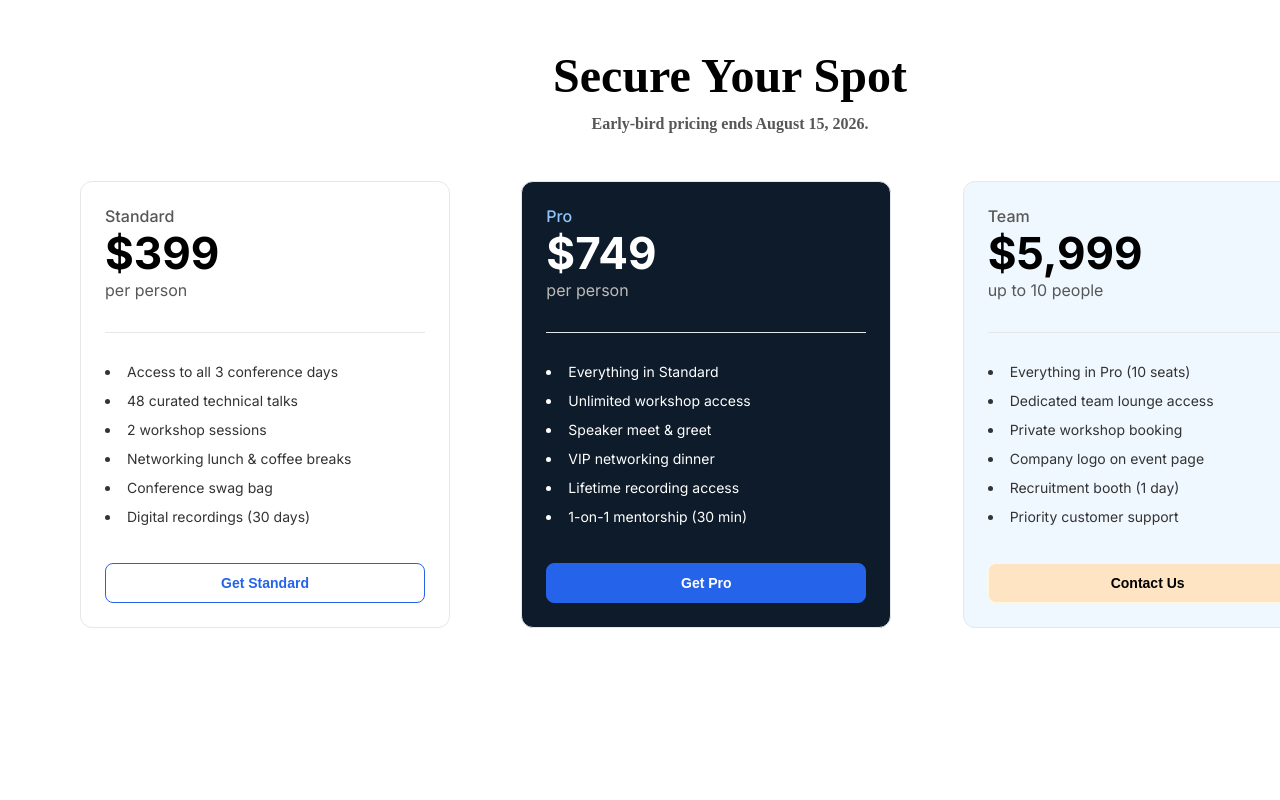
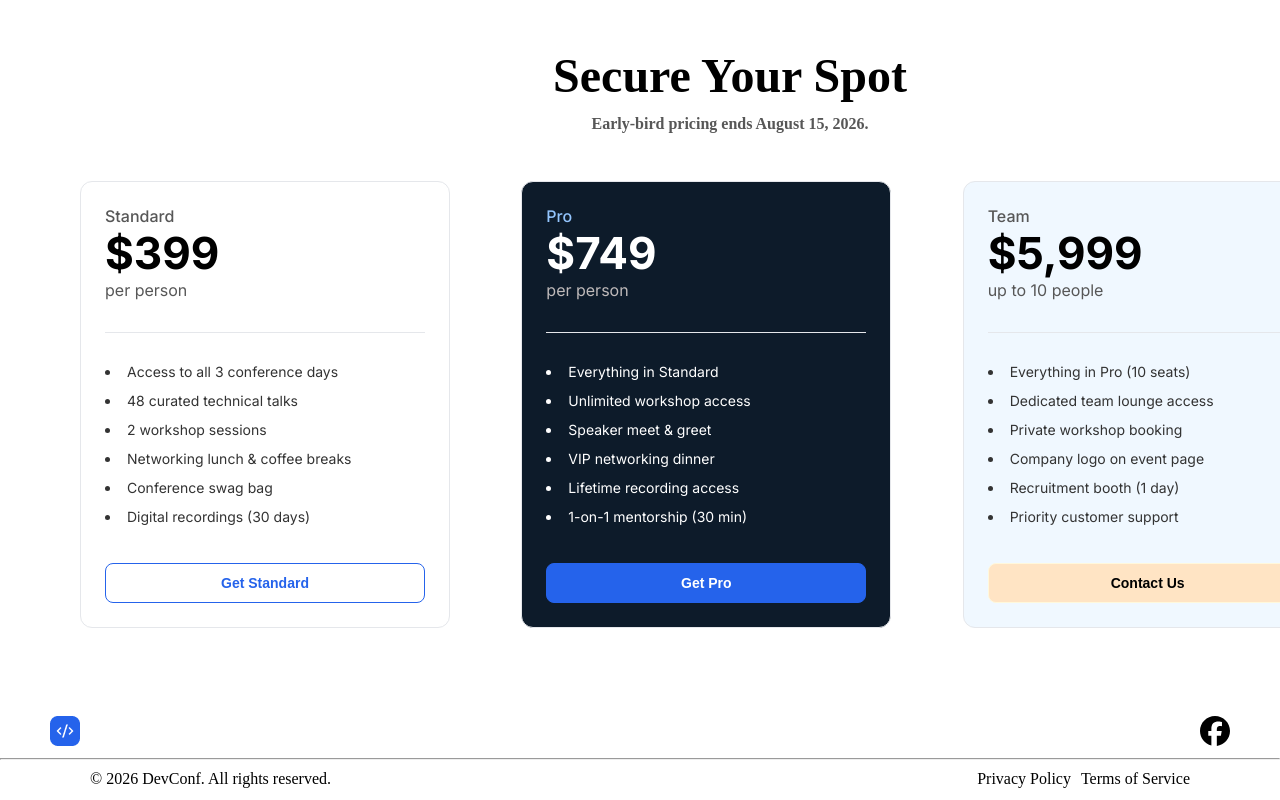
Before and after one commit to mdjabbarmollah/assignment-task-1, a plain HTML site: page index.html in a window 1280 px wide. Shown: the part 2028-2828 px from the top of the page. Before the commit the page ends 2736 px from the top, so only its background shows below. Drawn offline with nearby package versions, Linux system fonts and the light colour scheme.

Commit message:
compelete footer

```diff
--- a/index.html
+++ b/index.html
@@ -150,6 +150,41 @@
     </section>
 
   </main>
+  <!-- Footer Section -->
+  <footer class="footer">
+    <div class="f-u">
+      <div class="f-lo">
+        <img src="./assets/logo-mini.png" alt="DevConf Logo">
+      </div>
+      <div class="f-lo">
+        <a href="https://www.facebook.com/">
+          <img src="./assets/facebook.svg" alt="facebook logo">
+        </a>
+      </div>
+    </div>
+    <hr>
+    <div class="message">
+      <div class="copy-right">
+        <p>&copy; 2026 DevConf. All rights reserved.</p>
+      </div>
+      <div class="copy-right">
+        <ul class="fl">
+          <li>Privacy Policy</li>
+          <li>Terms of Service</li>
+        </ul>
+      </div>
+    </div>
+  </footer>
+
+
+
+
+
+
+
+
+
+
 </body>
 
 </html>
--- a/style.css
+++ b/style.css
@@ -1,8 +1,9 @@
-*{
+* {
   margin: 0;
   padding: 0;
   box-sizing: border-box;
 }
+
 nav {
   display: flex;
   justify-content: space-between;
@@ -52,17 +53,11 @@ nav {
   align-items: center;
   justify-content: center;
   font-family: "Inter", sans-serif;
-
 }
-
-
 
 .banner-section {
   position: relative;
   text-align: center;
-
-
-
 }
 
 .banner-section h2 p {
@@ -175,13 +170,15 @@ padding-top: 12px;
   font-size: 48px;
 
 }
+
 /* securee card section  */
-.secure{
+.secure {
   padding: 0px 60px 80px 80px;
   width: 1440px;
   margin: 0 auto;
 
 }
+
 .sbox {
   display: grid;
   grid-template-columns: repeat(3, 1fr);
@@ -217,6 +214,7 @@ width: 370px;
 .pp {
   color: #575757;
 }
+
 .ph {
   font-size: 44px;
   font-weight: bold;
@@ -225,24 +223,30 @@ width: 370px;
 .q {
   font-weight: 500;
 }
+
 /* secoend card customization */
-.v{
+.v {
   background-color: #0D1B2A;
 }
-.vh{
+
+.vh {
   color: #ffff;
 }
-.vt{
+
+.vt {
   color: #93C5FD;
 
 }
-.vq{
-  color: #bfbaba ;
+
+.vq {
+  color: #bfbaba;
 }
-.vl{
+
+.vl {
   color: #ffff;
 
 }
+
 .sb1 {
   font-size: 14px;
   font-weight: 700;
@@ -253,7 +257,8 @@ color: #ffff;
   border-radius: 8px;
   padding: 11px;
 }
-.sb2{
+
+.sb2 {
   font-size: 14px;
   font-weight: 700;
   color: white;
@@ -263,17 +268,45 @@ color: #ffff;
   border-radius: 8px;
   padding: 11px;
 }
+
 .sb3 {
   font-size: 14px;
   font-weight: 700;
   color: black;
-  border: 1px solid  cornsilk;
+  border: 1px solid cornsilk;
   background-color: bisque;
   width: 100%;
   border-radius: 8px;
   padding: 11px;
 }
+
 /* 3rd card customization */
-.v3{
+.v3 {
   background-color: aliceblue;
 }
+
+/* footer sectionn */
+.message {
+  display: flex;
+  flex-direction: row;
+  justify-content: space-between;
+  height: 40px;
+  padding: 10px 90px;
+}
+
+.fl {
+  list-style: none;
+  display: flex;
+  gap: 10px;
+}
+
+.f-lo img {
+  width: 30px;
+}
+
+.f-u {
+  display: flex;
+  flex-direction: row;
+  justify-content: space-between;
+  padding: 8px 50px;
+}
```
Also changed, not shown: assets/face.jpg (added), assets/facebook.svg (added), assets/git.jpg (added), assets/ins.jpg (added), assets/linkedin.jpg (added), assets/whatsapp.jpg (added). Lines whose indentation alone changed are shown as unchanged.
